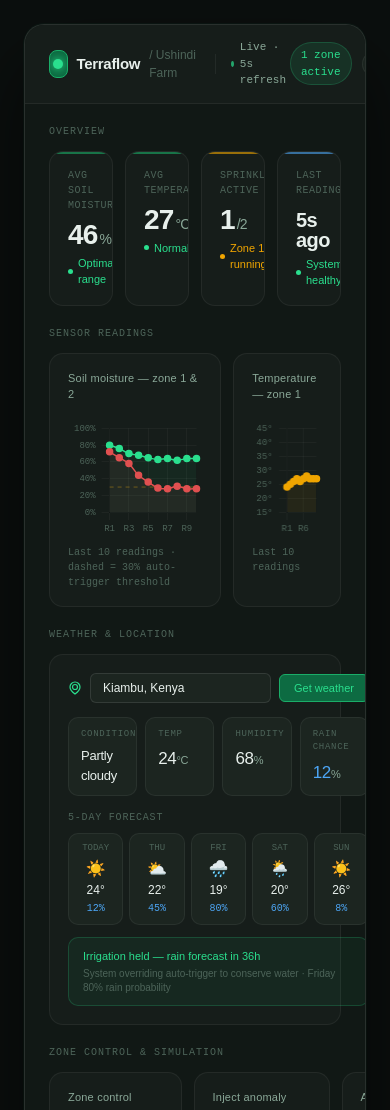
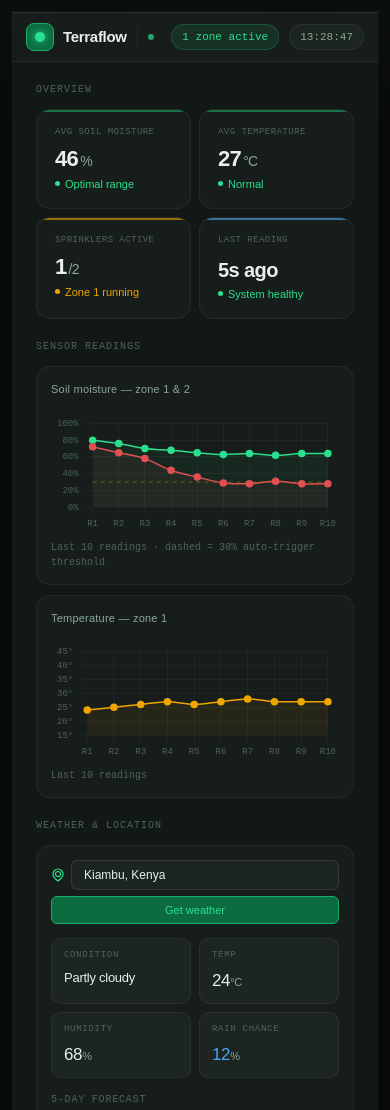
Before and after one commit to group10jkuat-ai/Terraflow, a website: page public/index.html in a window 390 px wide. Shown: the top 1110 px of the page. Drawn offline with nearby package versions, Linux system fonts and the light colour scheme; no server answers.

Commit message:
Added CSS media queries

```diff
--- a/public/style.css
+++ b/public/style.css
@@ -1,8 +1,4 @@
 
-
-/* ============================================================
-   CSS CUSTOM PROPERTIES (design tokens)
-   ============================================================ */
 :root {
   --bg-base:        #0b0f0e;
   --bg-surface:     #111815;
@@ -43,9 +39,6 @@
   --transition: 0.18s ease;
 }
 
-/* ============================================================
-   BASE RESET & BODY
-   ============================================================ */
 *, *::before, *::after { box-sizing: border-box; margin: 0; padding: 0; }
 
 body {
@@ -58,16 +51,12 @@ body {
   line-height: 1.5;
 }
 
-/* ============================================================
-   SCROLLBAR
-   ============================================================ */
+/* SCROLLBAR */
 ::-webkit-scrollbar { width: 4px; }
 ::-webkit-scrollbar-track { background: transparent; }
 ::-webkit-scrollbar-thumb { background: var(--border-mid); border-radius: 99px; }
 
-/* ============================================================
-   LAYOUT — dashboard shell
-   ============================================================ */
+/* LAYOUT — dashboard shell */
 .dashboard {
   max-width: 1280px;
   margin: 0 auto;
@@ -81,9 +70,7 @@ body {
   box-shadow: 0 40px 80px rgba(0,0,0,0.6), 0 0 0 1px rgba(42,223,142,0.04);
 }
 
-/* ============================================================
-   NAV BAR
-   ============================================================ */
+/* NAV BAR*/
 .nav {
   display: flex;
   align-items: center;
@@ -192,9 +179,7 @@ body {
 .badge-red   { background: var(--red-dim); color: var(--red); border: 1px solid rgba(224,80,80,0.2); }
 .badge-blue  { background: var(--blue-dim); color: var(--blue); border: 1px solid rgba(77,166,245,0.2); }
 
-/* ============================================================
-   BODY / CONTENT AREA
-   ============================================================ */
+/* BODY /  */
 .dash-body {
   padding: 20px 24px 28px;
   display: flex;
@@ -202,9 +187,7 @@ body {
   gap: 20px;
 }
 
-/* ============================================================
-   SECTION HEADERS
-   ============================================================ */
+/* SECTION HEADERS*/
 .section-header {
   display: flex;
   align-items: center;
@@ -221,9 +204,7 @@ body {
   font-family: var(--font-mono);
 }
 
-/* ============================================================
-   CARD BASE
-   ============================================================ */
+/* CARD BASE */
 .card {
   background: var(--bg-card);
   border: 1px solid var(--border-subtle);
@@ -561,6 +542,166 @@ body {
   box-shadow: 0 0 10px var(--green-bright);
 }
 
+/* ============================================================
+   MOBILE RESPONSIVE — 768px and below
+   ============================================================ */
+@media (max-width: 768px) {
+
+  body {
+    padding: 12px;
+  }
+
+  .dashboard {
+  border-radius: 0;
+  border-left: none;
+  border-right: none;
+}
+
+.metric-label {
+  font-size: 9px;
+  white-space: normal;
+  word-break: break-word;
+}
+/* ── Nav ── */
+ .nav {
+  padding: 10px 14px;
+  flex-wrap: nowrap;  /* was: wrap */
+  gap: 8px;
+}
+
+  .nav-left {
+    gap: 10px;
+  }
+
+  .logo-farm {
+    display: none; /* hide "/ Ushindi Farm" on small screens */
+  }
+
+  .live-indicator span {
+    display: none; /* hide "Live · 5s refresh" text, keep dot */
+  }
+
+  /* ── Metrics — stack 2x2 ── */
+  .metrics-grid {
+    grid-template-columns: 1fr 1fr;
+    gap: 8px;
+  }
+
+  .metric-value {
+    font-size: 22px;
+  }
+
+  /* ── Charts — stack vertically ── */
+  .charts-grid {
+    grid-template-columns: 1fr;
+    gap: 10px;
+  }
+
+  /* ── Weather — stack vertically ── */
+  .weather-inner {
+    grid-template-columns: 1fr;
+    gap: 14px;
+  }
+
+  .weather-stats {
+    grid-template-columns: 1fr 1fr;
+    gap: 8px;
+  }
+
+  .forecast-row {
+    grid-template-columns: repeat(5, minmax(0, 1fr));
+    gap: 4px;
+  }
+
+  .forecast-card {
+    padding: 6px 4px;
+  }
+
+  .forecast-day  { font-size: 8px; }
+  .forecast-icon { font-size: 14px; }
+  .forecast-temp { font-size: 11px; }
+  .forecast-rain { font-size: 9px; }
+
+  /* ── Bottom grid — stack vertically ── */
+  .bottom-grid {
+    grid-template-columns: 1fr;
+    gap: 10px;
+  }
+
+  /* ── Zone rows — fix wrapping ── */
+  .zone-row {
+    padding: 10px 12px;
+  }
+
+  .zone-name { font-size: 13px; }
+  .zone-meta { font-size: 11px; }
+
+  /* ── Map placeholder — reduce height ── */
+  .map-placeholder {
+    height: 120px;
+  }
+
+  /* ── Weather section padding ── */
+  .weather-section {
+    padding: 14px;
+  }
+
+  /* ── Cards ── */
+  .card {
+    padding: 14px;
+  }
+
+  /* ── Location row ── */
+  .location-row {
+    flex-wrap: wrap;
+    gap: 6px;
+  }
+
+  .location-input {
+    flex: 1;
+    min-width: 0;
+  }
+
+  .location-btn {
+    width: 100%;
+  }
+
+  /* ── Toast — full width on mobile ── */
+  .toast-container {
+    bottom: 12px;
+    right: 12px;
+    left: 12px;
+  }
+
+  .toast {
+    min-width: unset;
+    width: 100%;
+  }
+}
+
+/* ============================================================
+   VERY SMALL SCREENS — 380px and below (e.g. older phones)
+   ============================================================ */
+@media (max-width: 380px) {
+
+  .metrics-grid {
+    grid-template-columns: 1fr 1fr;
+  }
+
+  .metric-value {
+    font-size: 20px;
+  }
+
+  .weather-stats {
+    grid-template-columns: 1fr 1fr;
+  }
+
+  .forecast-row {
+    grid-template-columns: repeat(3, 1fr); /* show 3 days, scroll for rest */
+    overflow-x: auto;
+  }
+}
+
 .map-chip {
   position: absolute;
   bottom: 10px; left: 50%;
--- a/server.js
+++ b/server.js
@@ -81,7 +81,6 @@ app.get('/api/telemetry', async (req, res) => {
   }
 });
 
-// GET /api/weather
 // Sets the system location, grabs coordinates, and fetches rain probability
 // Query param: ?city=Nairobi
 app.get('/api/weather', async (req, res) => {
```
